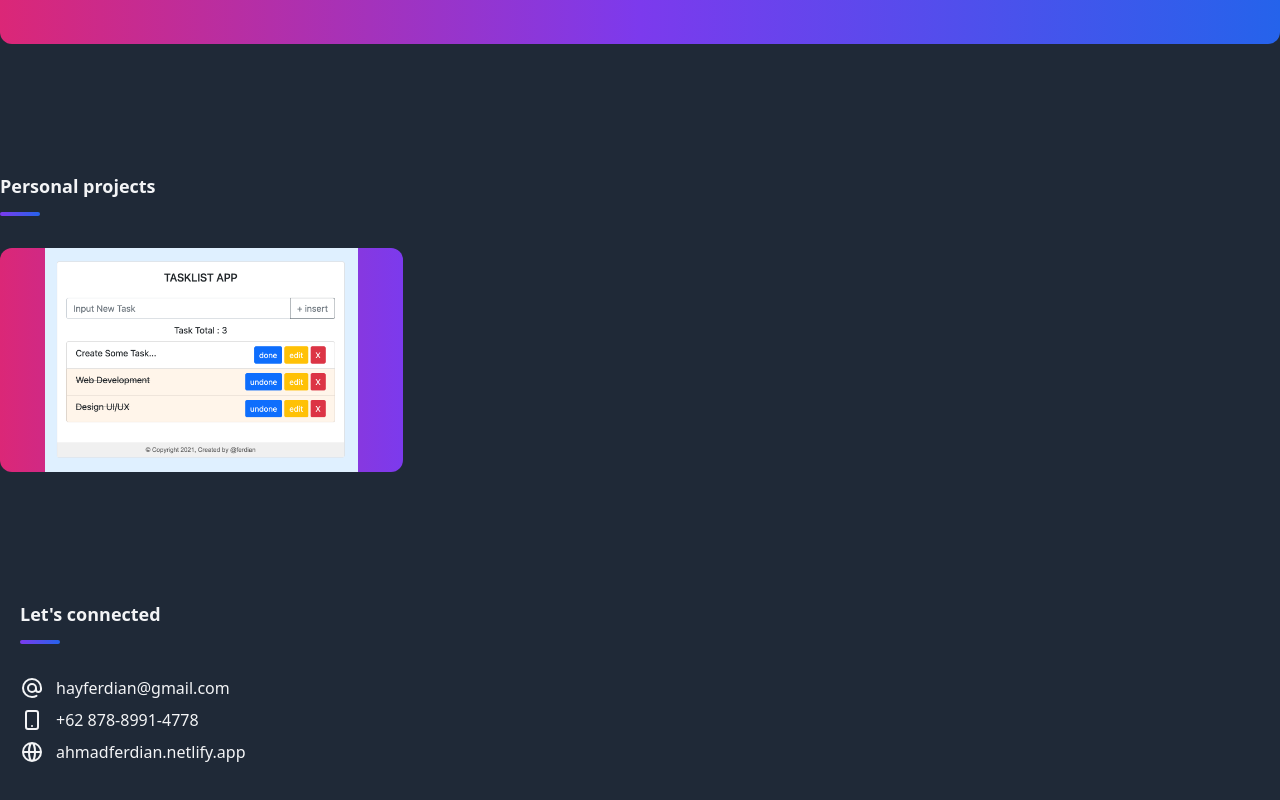
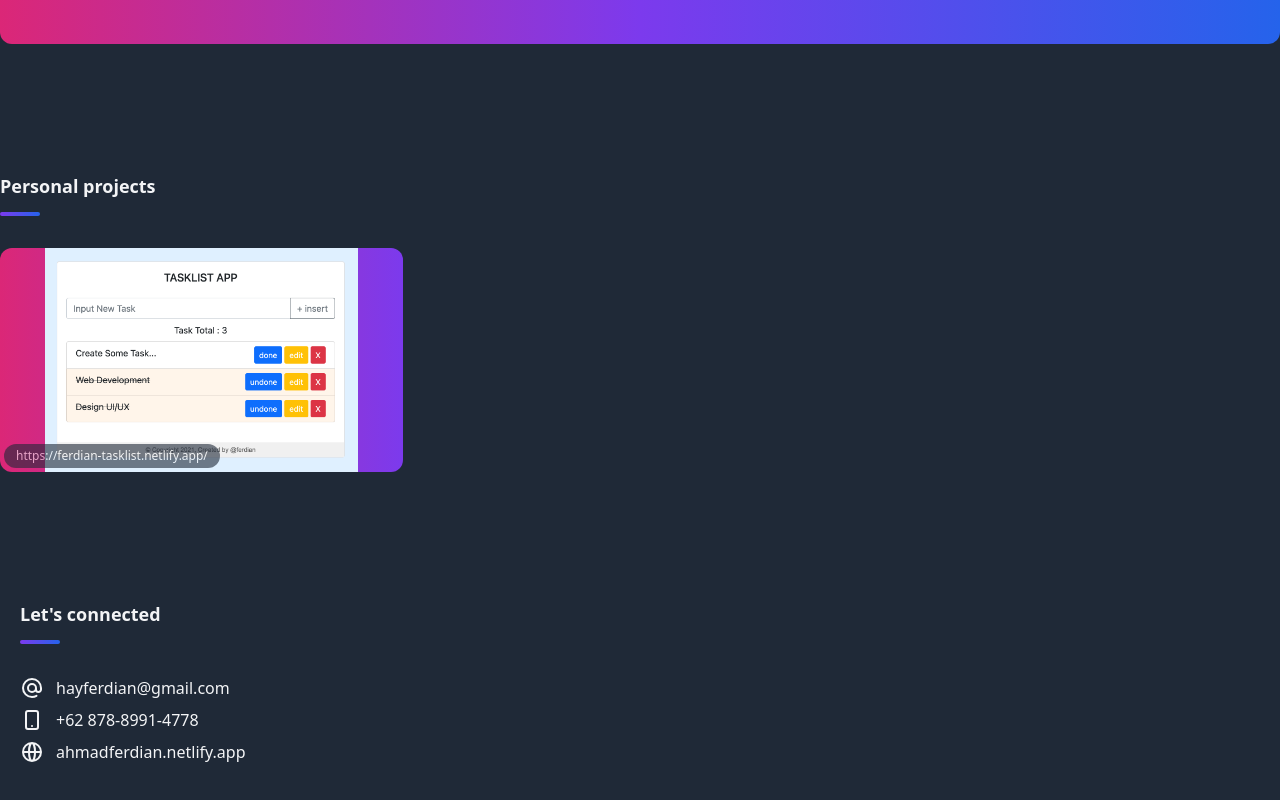
Before and after one commit to ferdvtn/main-portfolio, a Nuxt app: page / in a window 1280 px wide. Shown: the part 2120-2920 px from the top of the page. Built offline with nearby package versions, Linux system fonts and the light colour scheme.

Commit message:
add link at personal project section

```diff
--- a/pages/index.vue
+++ b/pages/index.vue
@@ -83,11 +83,16 @@
         <DividerX class="mt-3 mb-8" />
         <ul class="flex flex-col justify-start items-center w-full md:-m-3 space-y-5 md:flex-wrap md:flex-row md:space-y-0">
           <li v-for="project in projects" :key="project.id" class="w-full md:w-1/3">
-            <div class="md:m-3 bg-gradient-to-r from-pink-600 to-purple-600 md:rounded-xl">
-              <img
-                :src="require(`~/assets/img/projects/${project.id}.png`)" :alt="`${project.id}.png`"
-                class="w-full h-56 object-contain object-center"
-              >
+            <div class="relative group overflow-hidden md:m-3 transform bg-gradient-to-r from-pink-600 to-purple-600 md:rounded-xl">
+              <a :href="project.url" target="_blank" class="block">
+                <img
+                  :src="require(`~/assets/img/projects/${project.id}.png`)" :alt="`${project.id}.png`"
+                  class="w-full h-56 object-contain object-center"
+                >
+              </a>
+              <h2 class="group-hover:text-blue-500 transition duration-100 text-xs py-1 px-3 text-center w-auto rounded-xl opacity-60 whitespace-nowrap absolute bottom-1 left-1 bg-gray-800 text-gray-100">
+              {{ project.url }}
+              </h2>
             </div>
           </li>
         </ul>
```
